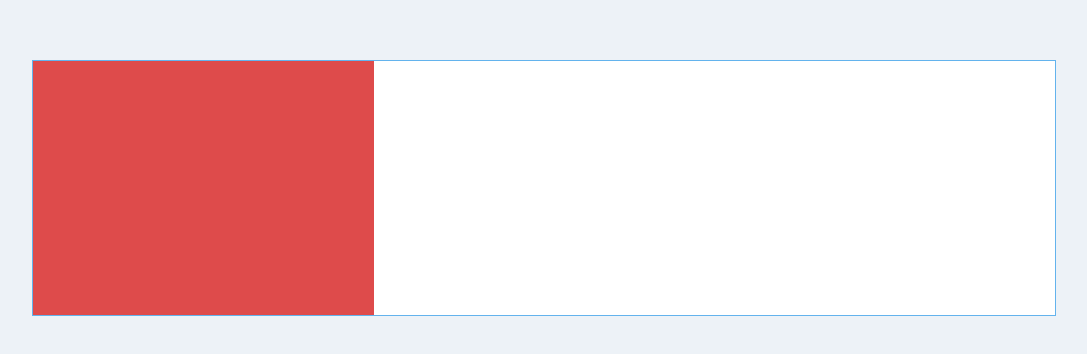
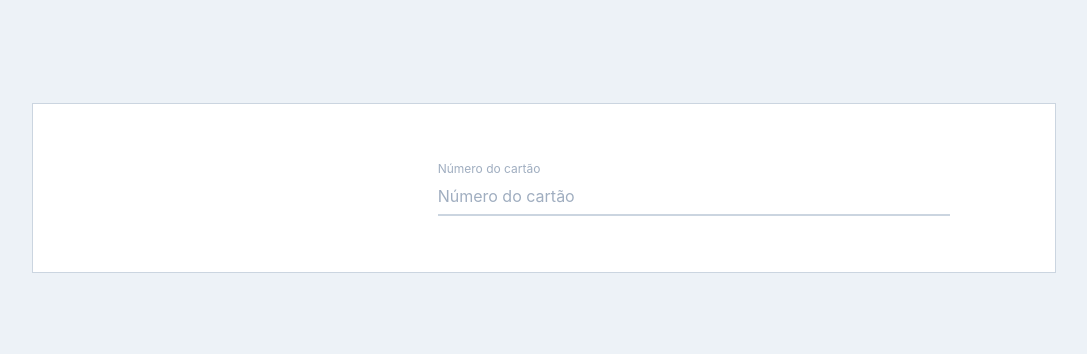
Before and after one commit to gustavomonjardim/checkout-form, a React (Create React App) app: page / in a window 1280 px wide. Shown: the part 212-566 px from the top of the page, without its empty margins (96-1183 px from the left). Built offline with nearby package versions, Linux system fonts and the light colour scheme; the HTML template or start-up script is replaced by a standard one.

Commit message:
feat: cria componente TextInput

```diff
--- a/package.json
+++ b/package.json
@@ -6,6 +6,8 @@
     "@testing-library/jest-dom": "^4.2.4",
     "@testing-library/react": "^9.3.2",
     "@testing-library/user-event": "^7.1.2",
+    "classnames": "^2.2.6",
+    "prop-types": "^15.7.2",
     "react": "^16.13.1",
     "react-dom": "^16.13.1",
     "react-scripts": "3.4.1",
--- a/src/components/CheckoutForm/checkoutForm.js
+++ b/src/components/CheckoutForm/checkoutForm.js
@@ -1,10 +1,22 @@
-import React from 'react';
+import React, { useState } from 'react';
+
+import TextInput from '../TextInput';
 
 const CheckoutForm = () => {
+  const [cardNumber, setCardNumber] = useState('');
+
   return (
-    <div className="w-full max-w-screen-lg h-64 flex flex-row flex-wrap mx-8 bg-white border border-solid border-blue-400">
-      <div className="w-full md:w-1/3 bg-primary h-full"></div>
-      <div className="w-full md:w-2/3 bg-white h-full"></div>
+    <div className="w-full max-w-screen-lg h-screen max-h-screen md:h-auto flex flex-row flex-wrap md:mx-8 bg-white border border-solid border-gray-400">
+      <div className="w-full md:w-1/3 bg-primary md:h-full"></div>
+      <div className="w-full md:w-2/3 bg-white md:h-full p-12 md:px-16">
+        <TextInput
+          value={cardNumber}
+          onChange={setCardNumber}
+          id="cardNumber"
+          placeholder="Número do cartão"
+          label="Número do cartão"
+        />
+      </div>
     </div>
   );
 };
--- /dev/null
+++ b/src/components/TextInput/index.js
@@ -0,0 +1 @@
+export { default } from './textInput';
--- /dev/null
+++ b/src/components/TextInput/textInput.js
@@ -0,0 +1,67 @@
+import classNames from 'classnames';
+import propTypes from 'prop-types';
+import React from 'react';
+
+const TextInput = ({
+  id,
+  placeholder,
+  label,
+  value,
+  onChange,
+  onBlur,
+  error,
+  maxLength,
+  formatText,
+}) => {
+  const inputClass = classNames(
+    'appearance-none border-b-2 border-gray-400 w-full py-2 pr-4 text-gray-800 leading-tight focus:outline-none focus:border-black'
+  );
+
+  const onChangeText = ({ target }) => {
+    let { value } = target;
+    if (typeof formatText === 'function') {
+      value = formatText(value);
+    }
+
+    onChange(value);
+  };
+
+  return (
+    <div className="w-full max-w-lg my-2">
+      <label className="block text-gray-500 text-xs" htmlFor={id}>
+        {label}
+      </label>
+      <input
+        className={inputClass}
+        id={id}
+        type="text"
+        placeholder={placeholder}
+        value={value}
+        onChange={onChangeText}
+        onBlur={onBlur}
+        maxLength={maxLength}
+      />
+      {!!error && <span className="text-red-500 font-regular text-xs">{error}</span>}
+    </div>
+  );
+};
+
+TextInput.propTypes = {
+  id: propTypes.string.isRequired,
+  placeholder: propTypes.string.isRequired,
+  label: propTypes.string.isRequired,
+  value: propTypes.string.isRequired,
+  onChange: propTypes.func.isRequired,
+  onBlur: propTypes.func.isRequired,
+  error: propTypes.string,
+  maxLength: propTypes.number,
+  formatText: propTypes.func,
+};
+
+TextInput.defaultProps = {
+  error: null,
+  maxLength: 200,
+  formatText: null,
+};
+
+export default TextInput;
```
Also changed, not shown: 1 other file (tests, documents, lock files or other folders).
